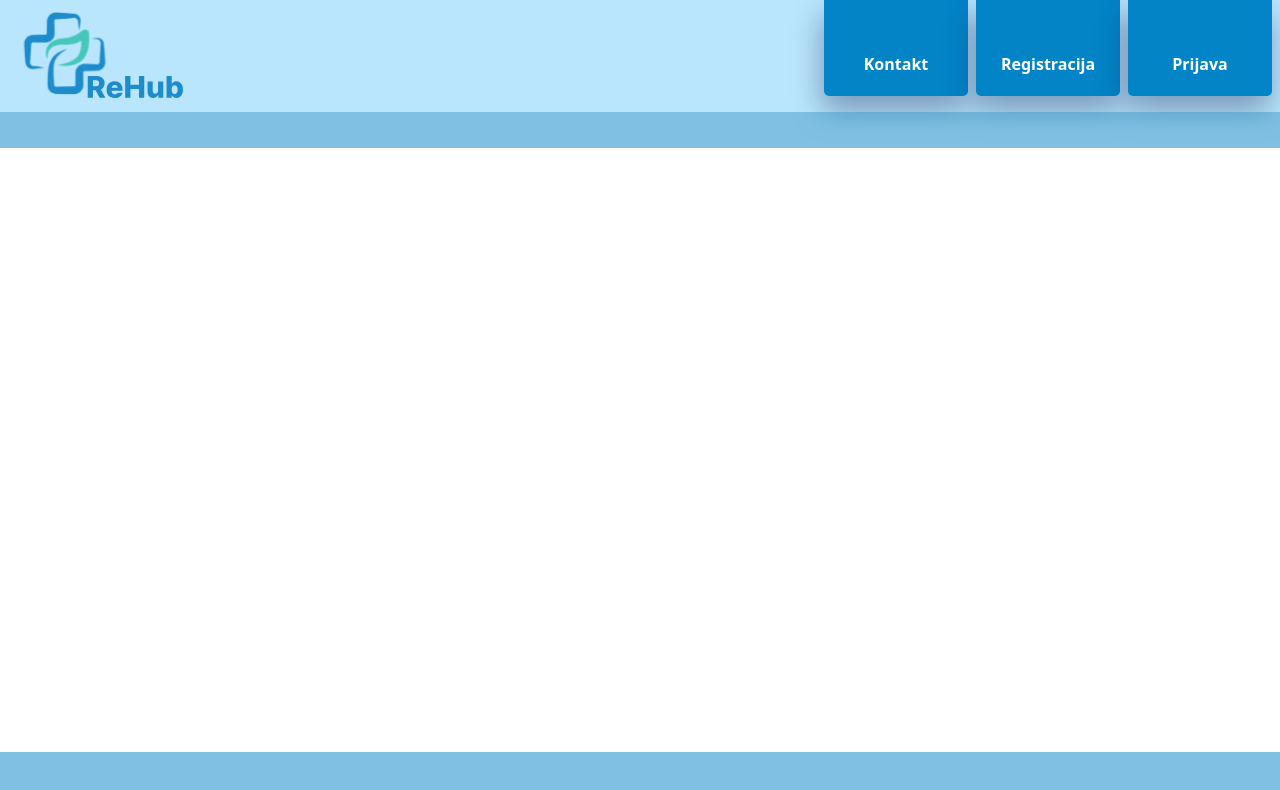
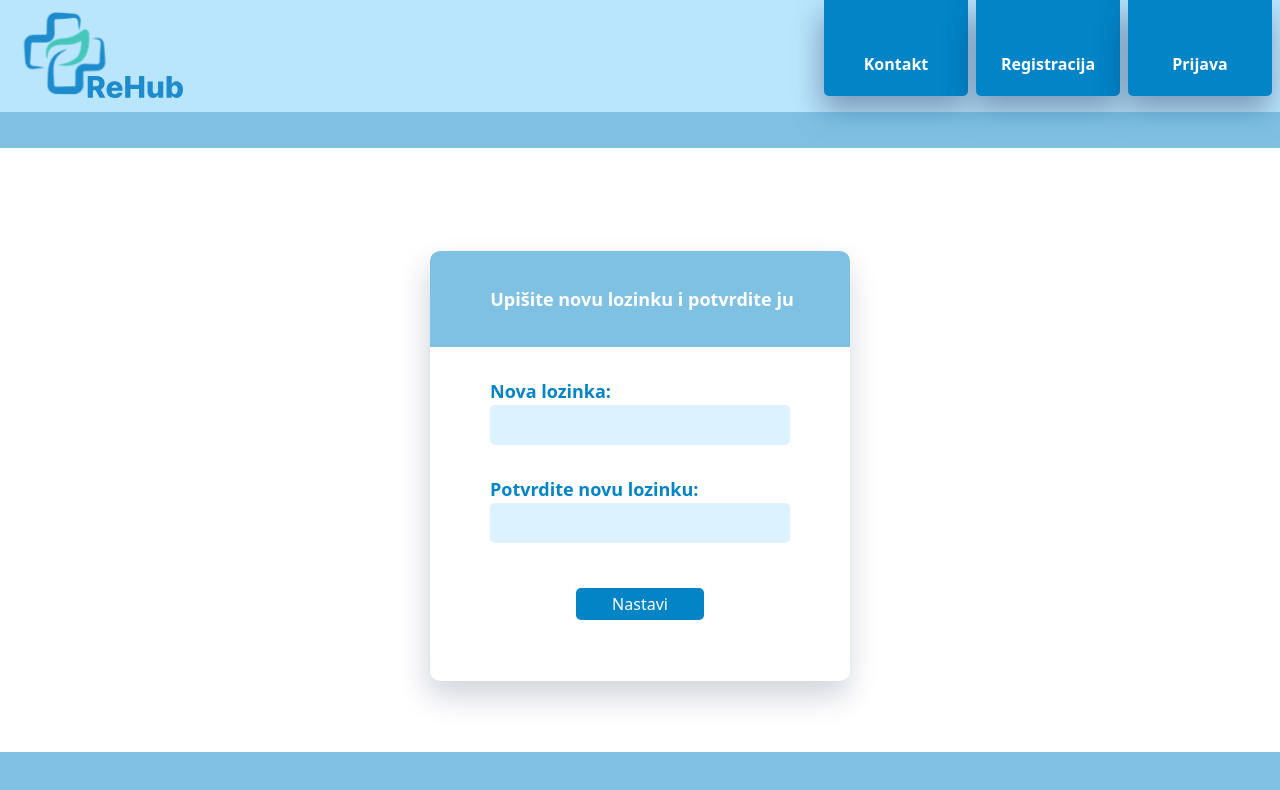
Before and after one commit to 7smurfs/rehub-frontend, a React (Create React App) app: page /password/reset/1 in a window 1280 px wide. Shown: the top 790 px of the page. Built offline with nearby package versions, Linux system fonts and the light colour scheme; the HTML template or start-up script is replaced by a standard one.

Commit message:
Connect to backend, enable password reset

```diff
--- a/src/App.js
+++ b/src/App.js
@@ -25,7 +25,7 @@ function App() {
                     <Route path="/register" element={<Register />} />
                     <Route path="/contact" element={<Contact />} />
                     <Route path="/passwordReset" element={<PasswordReset />} />
-                    <Route path="/password/reset/:token" element={<SetNewPassword />} />
+                    <Route path="/password/reset/:tkn" element={<SetNewPassword />} />
                 </Routes>
             </AuthProvider>
         </Router>
--- a/src/components/SetNewPasswordMain.jsx
+++ b/src/components/SetNewPasswordMain.jsx
@@ -1,9 +1,66 @@
-import React from "react";
+import React, {useState} from "react";
+import {useNavigate, useParams} from "react-router-dom";
+import {toast} from "react-toastify";
+import api from "../http/api";
 
 function SetNewPasswordMain() {
+
+    const navigate = useNavigate();
+    const { tkn } = useParams();
+
+    const [data, setData] = useState({
+        newPass : '',
+        confirmPass : '',
+        token : tkn
+    });
+
+    const handleChange = (e) => {
+        const { name, value } = e.target;
+        setData({...data, [name] : value});
+    }
+    const handleSubmit = async (e) => {
+        e.preventDefault();
+        try {
+            await api.post("/auth/reset/password", data);
+            navigate("/login");
+
+        } catch (err) {
+            toast("An error occured.");
+        }
+
+    }
+
     return(
         <>
+            <div className="flex justify-center">
+                <div
+                    className="w-[420px] h-[430px] bg-white [box-shadow:-2px_15px_30px_rgba(23,_37,_84,_0.2)] rounded-[10px] mt-8 flex flex-col">
+                    <div className="w-full h-24 bg-sky-600 opacity-50 rounded-tl-[10px] rounded-tr-[10px] flex justify-center items-center">
+                        <span className="text-white font-bold text-lg ml-1 w-5/6 text-center">Upišite novu lozinku i potvrdite ju</span>
+                    </div>
+                    <form className="flex-1 rounded-bl-[10px] rounded-br-[10px] flex flex-col items-center">
+                        <label className="font-bold text-sky-600 text-lg mt-[30px] self-start ml-[60px]">Nova lozinka:</label>
+                        <div>
+                            <input type="password" name="newPass" id="newPass" value={data.newPass} onChange={handleChange} className="w-[300px] h-[40px] bg-sky-200 opacity-50 rounded-[5px] p-2"/>
+
+                        </div>
+
+                        <label className="font-bold text-sky-600 text-lg mt-[30px] self-start ml-[60px]">Potvrdite novu lozinku:</label>
+                        <div>
+                            <input type="password" name="confirmPass" id="confirmPass" value={data.confirmPass}
+                                   onChange={handleChange}
+                                   className="w-[300px] h-[40px] bg-sky-200 opacity-50 rounded-[5px] p-2"/>
+                        </div>
+
+                        <button className="bg-sky-600 text-white pl-9 pr-9 pt-1 pb-1 rounded-[5px] mt-[45px]"
+                                onClick={handleSubmit}>Nastavi
+                        </button>
+                    </form>
+                </div>
+            </div>
+
         </>
     );
 }
+
 export default SetNewPasswordMain;
```
